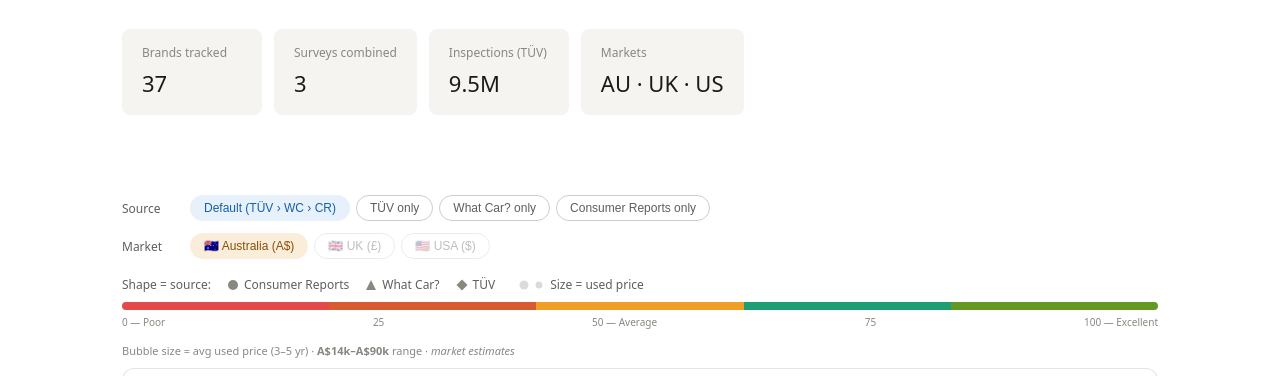
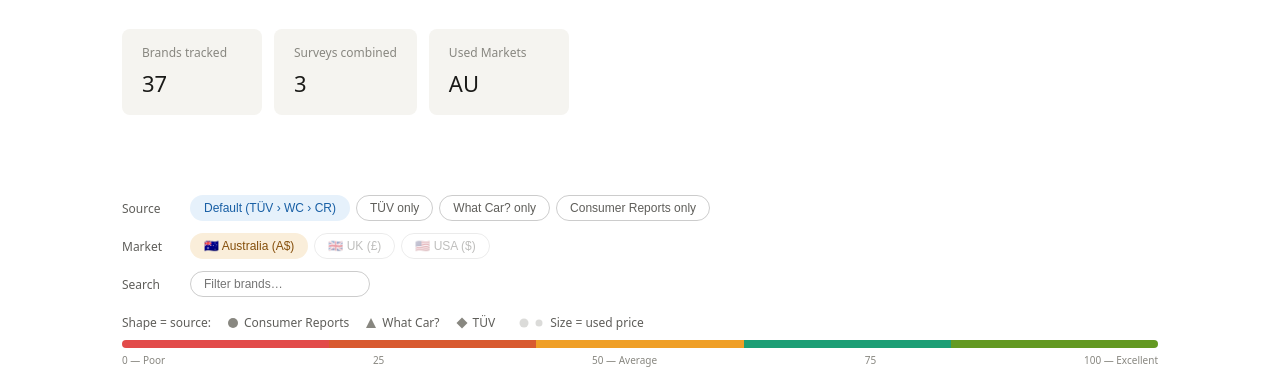
Before and after one commit to sseveur/car-reliability-viz, a plain HTML site: page index.html in a window 1280 px wide. Shown: the part 370-746 px from the top of the page. Drawn offline with nearby package versions, Linux system fonts and the light colour scheme.

Commit message:
search bar function

```diff
--- a/index.html
+++ b/index.html
@@ -184,6 +184,18 @@
     .btn.active-mkt { background: var(--amber-bg); color: var(--amber); border-color: transparent; }
     .btn:disabled { opacity: 0.4; cursor: not-allowed; }
 
+    #brand-search {
+      font-size: 12px;
+      padding: 5px 13px;
+      border-radius: 20px;
+      border: 0.5px solid var(--border2);
+      background: transparent;
+      color: var(--text);
+      outline: none;
+      width: 180px;
+    }
+    #brand-search:focus { border-color: var(--accent); }
+
     /* ── SHAPE LEGEND ── */
     .legend-row {
       display: flex;
@@ -332,13 +344,9 @@
         <div class="stat-label">Surveys combined</div>
         <div class="stat-value">3</div>
       </div>
-      <div class="stat-card">
-        <div class="stat-label">Inspections (TÜV)</div>
-        <div class="stat-value">9.5M</div>
-      </div>
-      <div class="stat-card">
-        <div class="stat-label">Markets</div>
-        <div class="stat-value">AU · UK · US</div>
+<div class="stat-card">
+        <div class="stat-label">Used Markets</div>
+        <div class="stat-value">AU</div>
       </div>
     </div>
   </section>
@@ -362,6 +370,10 @@
           <button class="btn" data-market="uk">🇬🇧 UK (£)</button>
           <button class="btn" data-market="us">🇺🇸 USA ($)</button>
         </div>
+      </div>
+      <div class="control-row">
+        <span class="control-label">Search</span>
+        <input type="text" id="brand-search" placeholder="Filter brands…" autocomplete="off" />
       </div>
     </div>
 
@@ -547,7 +559,7 @@ const labelPlugin = {
       const pt = ds.data[i]; if (!pt) return;
       const { x, y } = el.getProps(['x','y'], true);
       const r = Array.isArray(ds.pointRadius) ? ds.pointRadius[i] : 9;
-      ctx.fillStyle = scoreColor(pt.y, 0.92);
+      ctx.fillStyle = matchesSearch(pt.label) ? scoreColor(pt.y, 0.92) : 'rgba(136,135,128,0.2)';
       ctx.fillText(pt.label, x + r + 3, y);
     });
     ctx.restore();
@@ -556,8 +568,13 @@ const labelPlugin = {
 
 // ── STATE ─────────────────────────────────────────────────────────────────────
 let chartInst = null;
-let mode = 'default', mkt = 'au';
+let mode = 'default', mkt = 'au', searchTerm = '';
 const DEFAULT_RADIUS = 9;
+
+function matchesSearch(label) {
+  if (!searchTerm) return true;
+  return label.toLowerCase().includes(searchTerm.toLowerCase());
+}
 
 function render() {
   updateMarketButtons();
@@ -573,8 +590,8 @@ function render() {
       pointStyle: ctx => { const p=ctx.dataset.data[ctx.dataIndex]; if(!p)return'circle'; return p.src==='cr'?'circle':p.src==='wc'?'triangle':'rectRot'; },
       pointRadius: radii,
       pointHoverRadius: radii.map(r => r+2),
-      backgroundColor: ctx => { const p=ctx.dataset.data[ctx.dataIndex]; return p?scoreColor(p.y,0.75):'rgba(136,135,128,0.4)'; },
-      borderColor:      ctx => { const p=ctx.dataset.data[ctx.dataIndex]; return p?scoreColor(p.y,1):'#888780'; },
+      backgroundColor: ctx => { const p=ctx.dataset.data[ctx.dataIndex]; if(!p) return 'rgba(136,135,128,0.4)'; return matchesSearch(p.label)?scoreColor(p.y,0.75):'rgba(136,135,128,0.15)'; },
+      borderColor:      ctx => { const p=ctx.dataset.data[ctx.dataIndex]; if(!p) return '#888780'; return matchesSearch(p.label)?scoreColor(p.y,1):'rgba(136,135,128,0.25)'; },
       borderWidth: 1.5,
     }]},
     options: {
@@ -644,6 +661,15 @@ document.querySelectorAll('[data-market]').forEach(btn => {
   });
 });
 
+document.getElementById('brand-search').addEventListener('input', e => {
+  searchTerm = e.target.value;
+  if (chartInst) {
+    chartInst.update('none');
+  } else {
+    render();
+  }
+});
+
 render();
 </script>
 </body>
```
